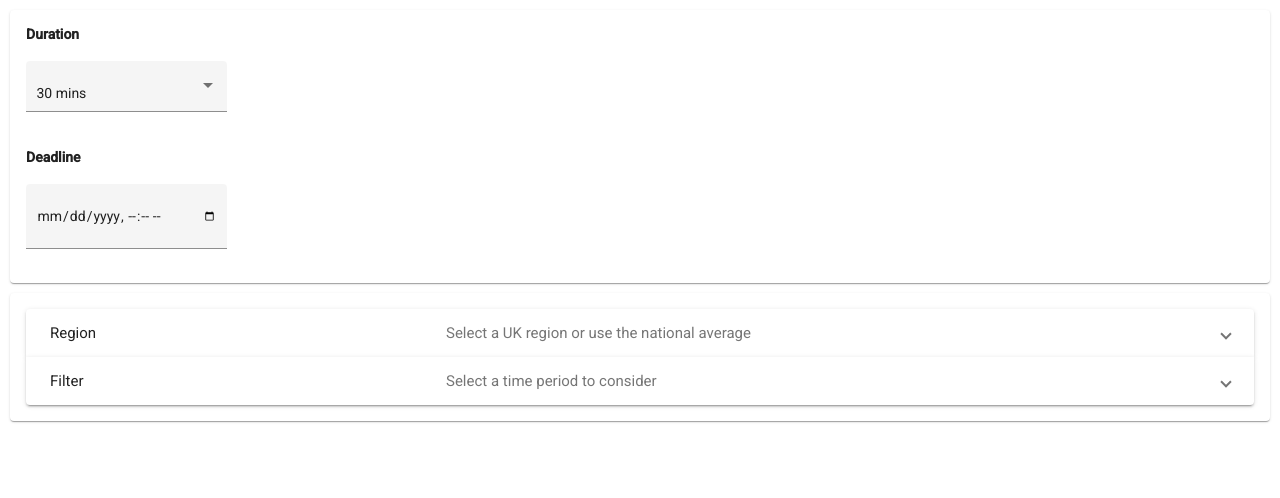
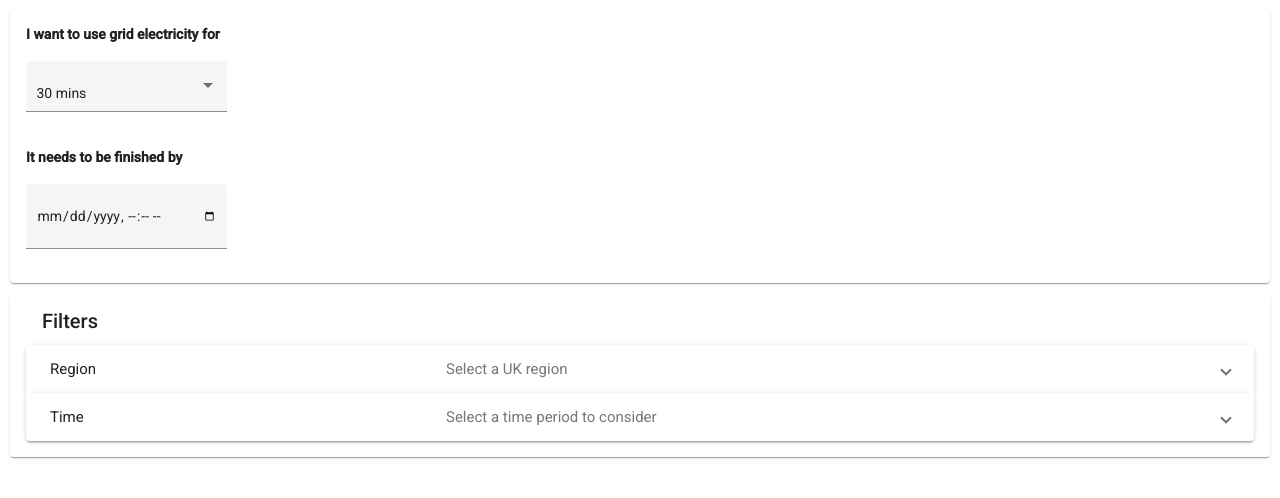
Before and after one commit to cricketts497/clean_electric, an Angular app in the folder clean-electric/: page / in a window 1280 px wide. Shown: the top 498 px of the page. Built offline with nearby package versions, Linux system fonts and the light colour scheme.

Commit message:
Text changes

```diff
--- a/clean-electric/src/app/app.component.html
+++ b/clean-electric/src/app/app.component.html
@@ -1,6 +1,6 @@
 <mat-card class="main-card">
   <mat-card-content>
-      <h4>Duration</h4>
+      <h4>I want to use grid electricity for</h4>
       <mat-form-field appearance="fill">
         <mat-select [(value)]="selectedDurationString" (selectionChange)="onSelectedDurationChange()">
           <mat-option *ngFor="let time of durationOptions" [value]="time">
@@ -9,7 +9,7 @@
         </mat-select>
       </mat-form-field>
 
-      <h4>Deadline</h4>
+      <h4>It needs to be finished by</h4>
       <mat-form-field appearance="fill">
         <input
           matInput
@@ -26,13 +26,23 @@
 </mat-card>
 
 <mat-card class="main-card" *ngIf="optimalIntensityPeriod?.intensity?.forecast ?? 0 > 0">
-  <mat-card-title>Result</mat-card-title>
+  <mat-card-header>
+    <mat-card-title>Result</mat-card-title>
+  </mat-card-header>
   <mat-card-content>
-    Start usage at: <strong>{{optimalIntensityPeriod.from}}</strong>, finishing at <strong>{{optimalIntensityPeriod.to}}</strong>, the average carbon intensity is forecast to be <strong>{{optimalIntensityPeriod.intensity.index}}</strong> at <strong>{{optimalIntensityPeriod.intensity.forecast | number:'1.0-3'}} gCO<sub>2</sub>/kWh</strong>
+    <p>
+      Start usage at: <strong>{{optimalIntensityPeriod.from}}</strong>, finishing at <strong>{{optimalIntensityPeriod.to}}</strong>
+    </p>
+    <p>
+      During this period, the average carbon intensity is forecast to be <strong>{{optimalIntensityPeriod.intensity.index}}</strong> at <strong>{{optimalIntensityPeriod.intensity.forecast | number:'1.0-3'}} gCO<sub>2</sub>/kWh</strong>
+    </p>
   </mat-card-content>
 </mat-card>
 
 <mat-card class="main-card">
+  <mat-card-header>
+    <mat-card-title>Filters</mat-card-title>
+  </mat-card-header>
   <mat-card-content>
     <mat-accordion>
       <mat-expansion-panel>
@@ -41,7 +51,7 @@
             Region
           </mat-panel-title>
           <mat-panel-description>
-            Select a UK region or use the national average
+            Select a UK region
           </mat-panel-description>
         </mat-expansion-panel-header>
         <mat-form-field appearance="fill">
@@ -56,7 +66,7 @@
       <mat-expansion-panel>
         <mat-expansion-panel-header>
           <mat-panel-title>
-            Filter
+            Time
           </mat-panel-title>
           <mat-panel-description>
             Select a time period to consider
```
